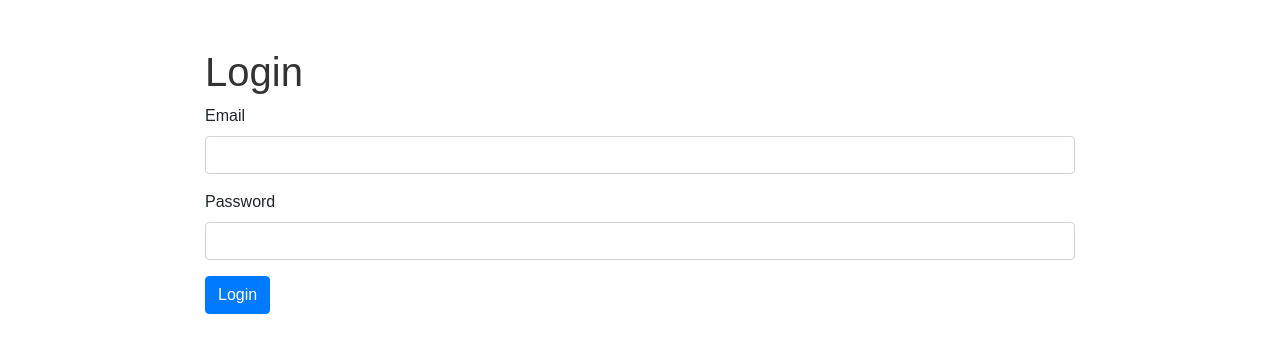
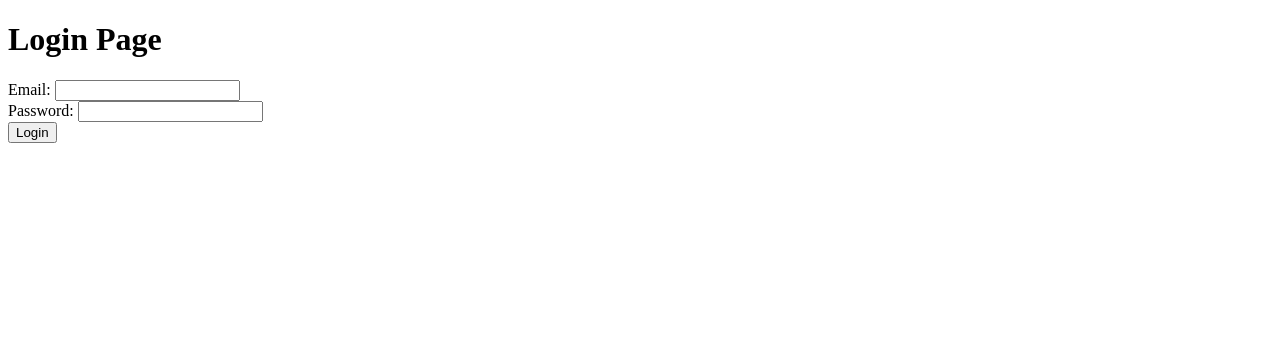
Before and after one commit to Mehrdadeshghi/Post, a Flask app: page /auth/login in a window 1280 px wide. Shown: the top 353 px of the page. Run offline with Flask 3, Linux system fonts and the light colour scheme; some libraries are stand-ins or nearby versions.

Commit message:
Update login.html

```diff
--- a/auth_module/templates/auth/login.html
+++ b/auth_module/templates/auth/login.html
@@ -4,30 +4,15 @@
     <meta charset="UTF-8">
     <meta name="viewport" content="width=device-width, initial-scale=1.0">
     <title>Login</title>
-    <link rel="stylesheet" href="https://maxcdn.bootstrapcdn.com/bootstrap/4.5.2/css/bootstrap.min.css">
-    <link rel="stylesheet" href="{{ url_for('static', filename='style.css') }}">
 </head>
 <body>
-    <div class="container mt-5">
-        <h1>Login</h1>
-        {% with messages = get_flashed_messages(with_categories=true) %}
-            {% if messages %}
-                {% for category, message in messages %}
-                    <div class="alert alert-{{ category }}">{{ message }}</div>
-                {% endfor %}
-            {% endif %}
-        {% endwith %}
-        <form method="post" action="{{ url_for('auth.login') }}">
-            <div class="form-group">
-                <label for="email">Email</label>
-                <input type="email" class="form-control" id="email" name="email" required>
-            </div>
-            <div class="form-group">
-                <label for="password">Password</label>
-                <input type="password" class="form-control" id="password" name="password" required>
-            </div>
-            <button type="submit" class="btn btn-primary">Login</button>
-        </form>
-    </div>
+    <h1>Login Page</h1>
+    <form method="post" action="{{ url_for('auth.login') }}">
+        <label for="email">Email:</label>
+        <input type="email" name="email" id="email" required><br>
+        <label for="password">Password:</label>
+        <input type="password" name="password" id="password" required><br>
+        <button type="submit">Login</button>
+    </form>
 </body>
 </html>
```
